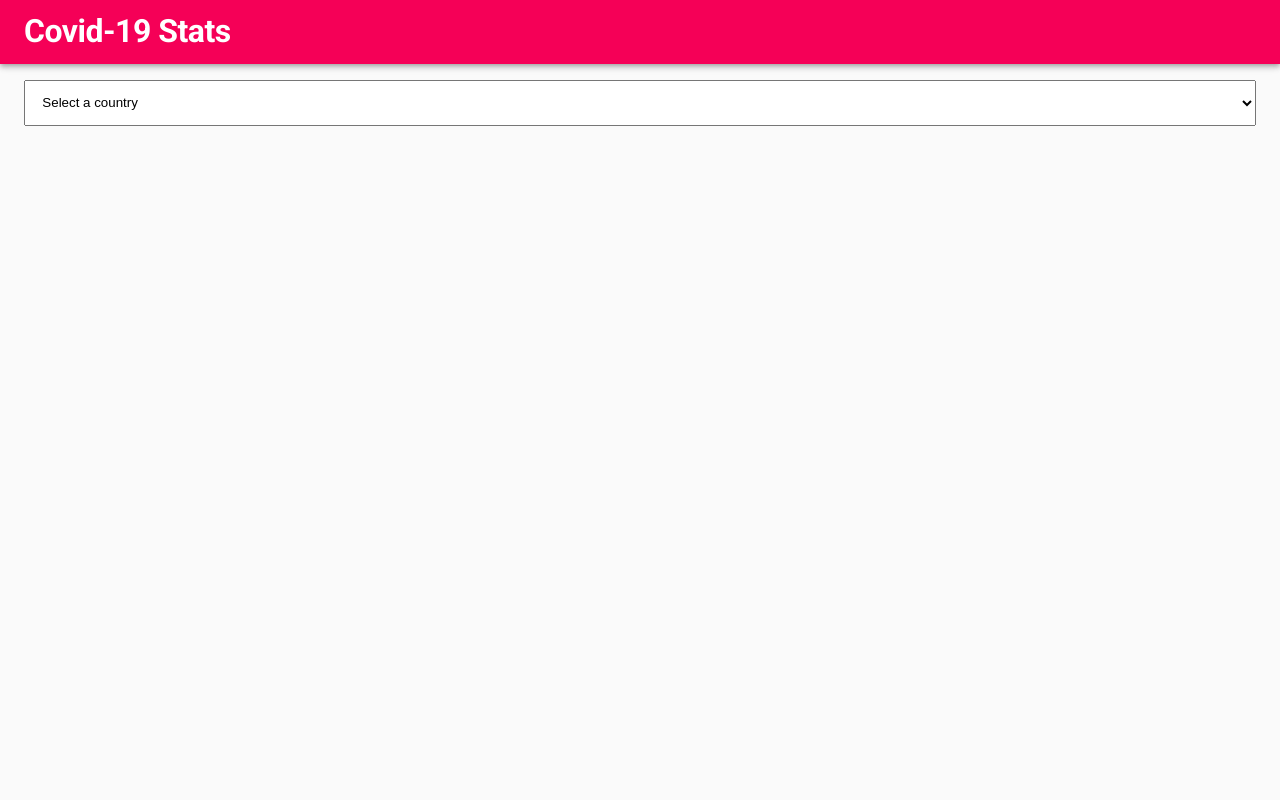
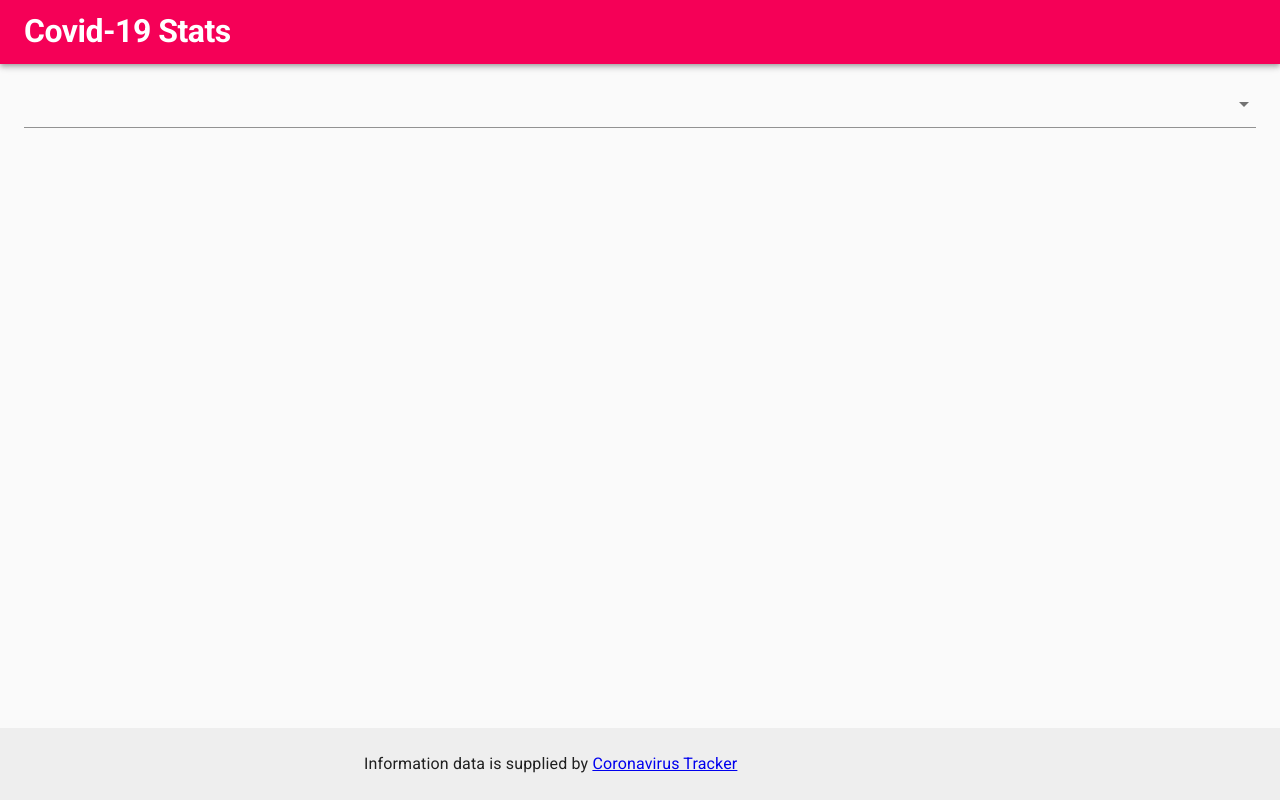
Before and after one commit to tcelestino/covid-19-stats, a React (Create React App) app: page / in a window 1280 px wide. Built offline with nearby package versions, Linux system fonts and the light colour scheme.

Commit message:
feat: use to Select material ui component

```diff
--- a/src/App.tsx
+++ b/src/App.tsx
@@ -5,15 +5,26 @@ import {
   AppBar,
   Toolbar,
   Typography,
-  makeStyles
+  makeStyles,
+  Theme
 } from '@material-ui/core';
 import Countries from './components/Countries';
 import Details from './components/Details';
 
-const useStyles = makeStyles(() => ({
+const useStyles = makeStyles((theme: Theme) => ({
+  root: {
+    display: 'flex',
+    flexDirection: 'column',
+    minHeight: '100vh'
+  },
   title: {
     fontWeight: 700,
     fontSize: '2rem'
+  },
+  footer: {
+    padding: theme.spacing(3, 2),
+    marginTop: 'auto',
+    backgroundColor: theme.palette.grey[200]
   }
 }));
 
@@ -24,7 +35,7 @@ function App() {
     setCountry(countryCode);
   };
   return (
-    <>
+    <div className={classes.root}>
       <CssBaseline />
       <AppBar position="static" color="secondary">
         <Toolbar>
@@ -33,11 +44,25 @@ function App() {
           </Typography>
         </Toolbar>
       </AppBar>
-      <Container>
+      <Container component="main">
         <Countries onSelected={handlerSelected} />
         {country && <Details countryCode={country} />}
       </Container>
-    </>
+      <footer className={classes.footer}>
+        <Container maxWidth="sm">
+          <Typography variant="body1">
+            Information data is supplied by{' '}
+            <a
+              href="https://thevirustracker.com/api"
+              rel="noopener noreferrer"
+              target="_blank"
+            >
+              Coronavirus Tracker
+            </a>
+          </Typography>
+        </Container>
+      </footer>
+    </div>
   );
 }
 
--- a/src/components/Countries.tsx
+++ b/src/components/Countries.tsx
@@ -1,6 +1,7 @@
-import React from 'react';
+import React, { useState } from 'react';
 import {
-  FormControl,
+  Select,
+  MenuItem,
   createStyles,
   makeStyles,
   Theme
@@ -10,39 +11,53 @@ import { countries } from './data';
 
 const useStyles = makeStyles((theme: Theme) =>
   createStyles({
-    formControl: {
-      marginTop: theme.spacing(2),
-      marginBottom: theme.spacing(1)
-    },
-
     select: {
       width: '100%',
-      padding: '1em'
+      padding: theme.spacing(1),
+      margin: theme.spacing(2, 0, 1)
     }
   })
 );
 
 function Countries(props: CountriesProps): JSX.Element {
+  const { onSelected } = props;
   const classes = useStyles();
-  const { onSelected } = props;
+  const [code, setCode] = useState('');
 
-  const onChange = (evt: React.ChangeEvent<{ value: string }>): void => {
-    onSelected(evt.currentTarget.value);
+  const handleChange = (event: React.ChangeEvent<{ value: unknown }>) => {
+    const { value } = event.target;
+
+    setCode(value as string);
+    onSelected(value as string);
   };
 
   return (
-    <FormControl className={classes.formControl} fullWidth>
-      <select className={classes.select} onChange={onChange}>
-        <option value="">Select a country</option>
+    <>
+      <Select
+        value={code}
+        onChange={handleChange}
+        className={classes.select}
+        fullWidth
+      >
+        <MenuItem value="" disabled>
+          Select a country
+        </MenuItem>
+
+        {/* <select className={classes.select} onChange={onChange}> */}
+        {/* <option value="">Select a country</option> */}
         {countries.map(
           (country: Country): JSX.Element => (
-            <option value={country.value} key={country.id.toString()}>
+            <MenuItem value={country.value} key={country.id.toString()}>
               {country.name}
-            </option>
+            </MenuItem>
+            // <option value={country.value} key={country.id.toString()}>
+            //   {country.name}
+            // </option>
           )
         )}
-      </select>
-    </FormControl>
+      </Select>
+      {/* </select> */}
+    </>
   );
 }
 
```
